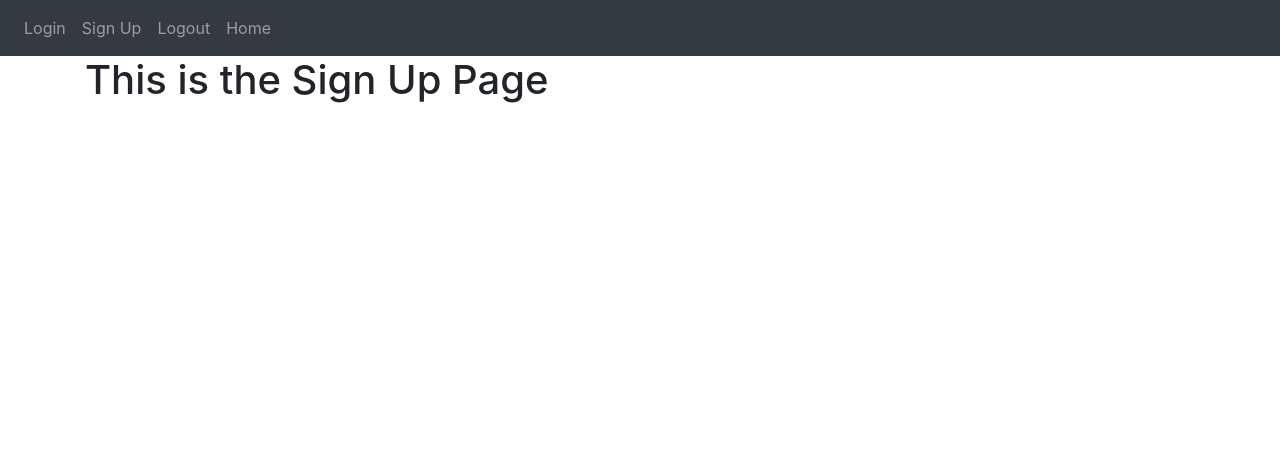
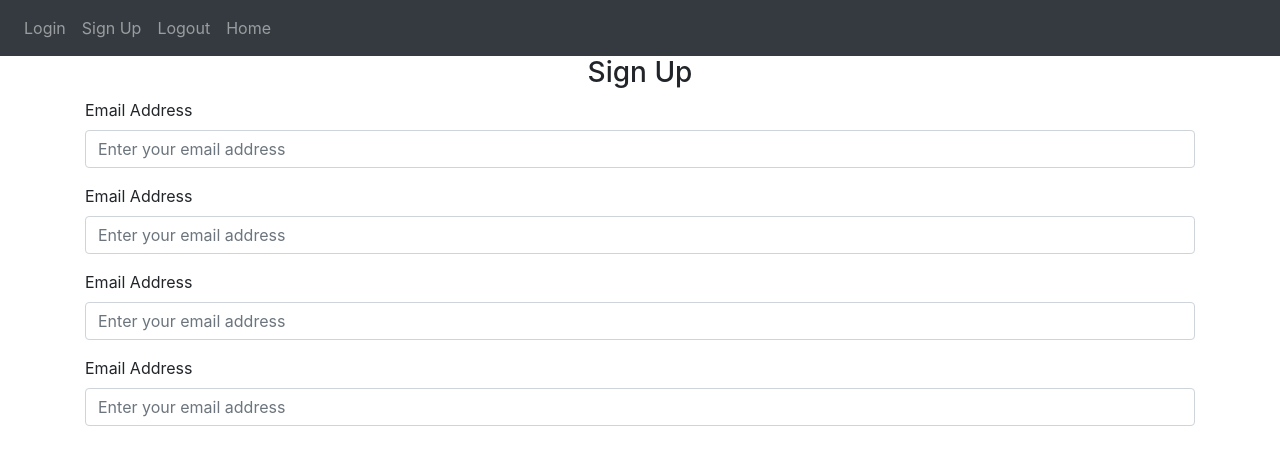
Before and after one commit to KayMohh/note-app, a Flask app: page /signup in a window 1280 px wide. Shown: the top 465 px of the page. Run offline with Flask 3, Linux system fonts and the light colour scheme; some libraries are stand-ins or nearby versions.

Commit message:
Added email field

```diff
--- a/noteapp/templates/signup.html
+++ b/noteapp/templates/signup.html
@@ -1,4 +1,47 @@
 {% extends "base.html"%} {% block title%} Sign Up {% endblock %} {% block
 contents %}
-<h1>This is the Sign Up Page</h1>
+<form action="POST">
+  <h3 align="center">Sign Up</h3>
+  <div class="form-group">
+    <label for="email">Email Address</label>
+    <input
+      type="email"
+      class="form-control"
+      id="email"
+      name="email"
+      placeholder="Enter your email address"
+    />
+  </div>
+  <div class="form-group">
+    <label for="email">Email Address</label>
+    <input
+      type="email"
+      class="form-control"
+      id="email"
+      name="email"
+      placeholder="Enter your email address"
+    />
+  </div>
+  <div class="form-group">
+    <label for="email">Email Address</label>
+    <input
+      type="email"
+      class="form-control"
+      id="email"
+      name="email"
+      placeholder="Enter your email address"
+    />
+  </div>
+  <div class="form-group">
+    <label for="email">Email Address</label>
+    <input
+      type="email"
+      class="form-control"
+      id="email"
+      name="email"
+      placeholder="Enter your email address"
+    />
+  </div>
+</form>
+
 {% endblock %}
```
